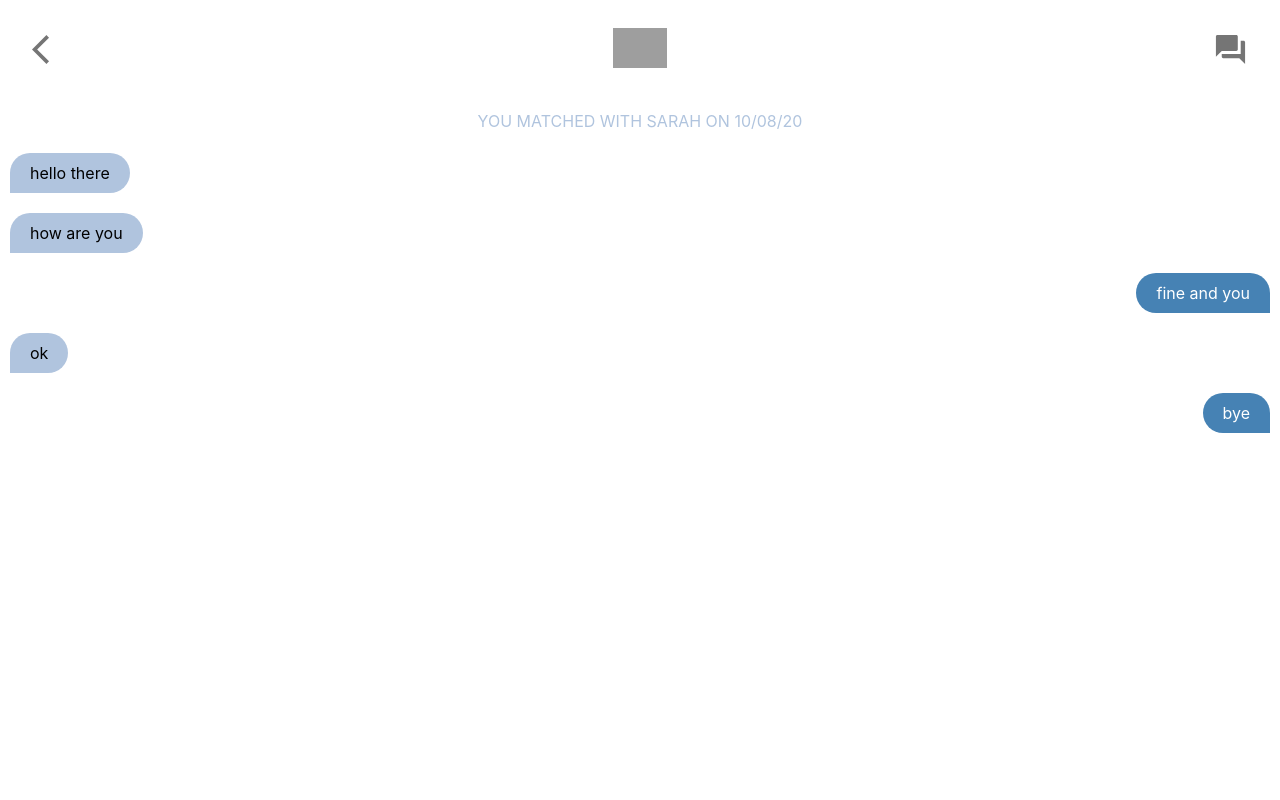
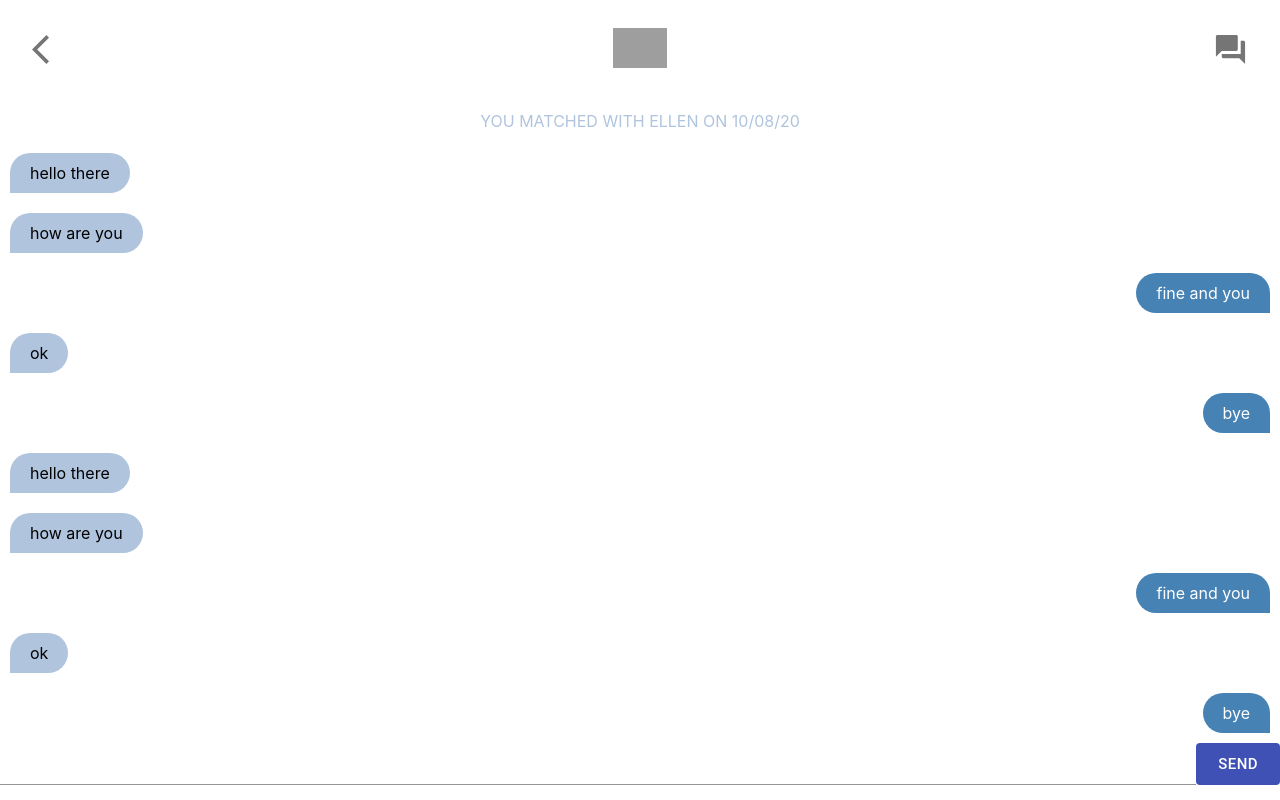
Before and after one commit to stevendz/newtinder, a React (Create React App) app: page /chats/Ellen in a window 1280 px wide. Built offline with nearby package versions, Linux system fonts and the light colour scheme; no server answers; grey boxes are pictures that could not be loaded.

Commit message:
Create SendMessageInput and display chats from database

```diff
--- a/src/App.js
+++ b/src/App.js
@@ -10,7 +10,7 @@ function App() {
     <div className="App">
       <Router>
         <Switch>
-          <Route exact path='/chats/:person'>
+          <Route exact path='/chats/:id'>
             <Header backButton='/chats' />
             <ChatScreen />
           </Route>
--- a/src/components/Chat.js
+++ b/src/components/Chat.js
@@ -37,9 +37,9 @@ const StyledLink = styled(Link)`
     }
 `;
 
-function Chat({ name, message, timestamp, profilePic }) {
+function Chat({ name, message, timestamp, profilePic, id }) {
     return (
-        <StyledLink to={`/chats/${name}`} >
+        <StyledLink to={`/chats/${id}`} >
             <ChatContainer>
                 {profilePic ? <Avatar alt={name} src={profilePic} /> : <Avatar>{name.substring(0, 2)}</Avatar>}
                 <ChatMessage><h3>{name}</h3><span>{message}</span></ChatMessage>
--- a/src/components/ChatScreen.js
+++ b/src/components/ChatScreen.js
@@ -1,14 +1,20 @@
 import React, { useState } from 'react'
+import { useParams } from 'react-router-dom'
 import styled from 'styled-components'
+import SendMessageInput from './SendMessageInput'
+
+const ChatScreenContainer = styled.div`
+display:flex;
+flex-direction:column;
+`
 
 const MessageContainer = styled.div`
 display:flex;
 flex-direction:column;
-align-items:center;
->p{
-    padding:1.5vh;
-    color: lightsteelblue;
-}
+/* TODO: Needs to be fixed to grow to available height */
+flex-grow:1;
+height:75vh;
+overflow-y:auto;
 `
 const MyMessage = styled.div`
 padding:10px 20px;
@@ -25,9 +31,25 @@ background: lightsteelblue;
 align-self:flex-start;
 border-radius:20px 20px 20px 0;
 `
+const MatchedText = styled.p`
+padding:1.5vh;
+    color: lightsteelblue;
+    text-align:center;
+`
 
 function ChatScreen() {
+    const { id } = useParams()
     const [messages, setMessages] = useState([
+        { name: 'Ellen', message: 'hello there' },
+        { name: 'Ellen', message: 'how are you' },
+        { name: 'Steven', message: 'fine and you' },
+        { name: 'Ellen', message: 'ok' },
+        { name: 'Steven', message: 'bye' },
+        { name: 'Ellen', message: 'hello there' },
+        { name: 'Ellen', message: 'how are you' },
+        { name: 'Steven', message: 'fine and you' },
+        { name: 'Ellen', message: 'ok' },
+        { name: 'Steven', message: 'bye' },
         { name: 'Ellen', message: 'hello there' },
         { name: 'Ellen', message: 'how are you' },
         { name: 'Steven', message: 'fine and you' },
@@ -35,13 +57,16 @@ function ChatScreen() {
         { name: 'Steven', message: 'bye' },
     ])
     return (
-        <MessageContainer>
-            <p>YOU MATCHED WITH SARAH ON 10/08/20</p>
-            {messages.map(message => message.name === 'Steven'
-                ? <MyMessage>{message.message}</MyMessage>
-                : <Message>{message.message}</Message>
-            )}
-        </MessageContainer>
+        <ChatScreenContainer>
+            <MatchedText>YOU MATCHED WITH {id.toUpperCase()} ON 10/08/20</MatchedText>
+            <MessageContainer>
+                {messages?.map(message => message.name === 'Steven'
+                    ? <MyMessage>{message.message}</MyMessage>
+                    : <Message>{message.message}</Message>
+                )}
+            </MessageContainer>
+            <SendMessageInput />
+        </ChatScreenContainer>
     )
 }
 
--- a/src/components/Chats.js
+++ b/src/components/Chats.js
@@ -1,33 +1,33 @@
-import React from 'react'
+import database from '../firebase'
+import React, { useEffect, useState } from 'react'
 import Chat from './Chat'
 
 function Chats() {
+    const [chats, setChats] = useState()
+    useEffect(() => {
+        const unsubscribe = database
+            .collection('chats')
+            .where('members', 'array-contains', 'Steven')
+            .onSnapshot(snapshot => (
+                setChats(snapshot.docs.map(doc => doc))
+            ))
+
+        return () => {
+            unsubscribe();
+        }
+    }, [])
     return (
         <div>
-            <Chat
-                name='Sarah'
-                message='Hey! how are you 😊'
-                timestamp='35 minutes ago'
-                profilePic='https://www.crew-united.com/Media/Images/1028/1028860/1028860.entity.4_3.jpg'
-            />
-            <Chat
-                name='Ellen'
-                message='Whats up?'
-                timestamp='12 minutes ago'
-                profilePic='https://smartcdn.prod.postmedia.digital/nationalpost/wp-content/uploads/2019/02/cpt118-the-associated-press.jpg?quality=100&strip=all&w=642'
-            />
-            <Chat
-                name='Sarah'
-                message='Hey! how are you 😊'
-                timestamp='35 minutes ago'
-            // profilePic='https://www.crew-united.com/Media/Images/1028/1028860/1028860.entity.4_3.jpg'
-            />
-            <Chat
-                name='Ellen'
-                message='Whats up?'
-                timestamp='12 minutes ago'
-                profilePic='https://smartcdn.prod.postmedia.digital/nationalpost/wp-content/uploads/2019/02/cpt118-the-associated-press.jpg?quality=100&strip=all&w=642'
-            />
+            {chats?.map(chat =>
+                <Chat
+                    key={chat.id}
+                    id={chat.id}
+                    name={chat.data().members[0]}
+                    message='Hey! how are you 😊'
+                    timestamp='35 minutes ago'
+                    profilePic='https://www.crew-united.com/Media/Images/1028/1028860/1028860.entity.4_3.jpg'
+                />
+            )}
         </div>
     )
 }
--- /dev/null
+++ b/src/components/SendMessageInput.js
@@ -0,0 +1,26 @@
+import { Button, TextField } from '@material-ui/core'
+import React, { useState } from 'react'
+import styled from 'styled-components'
+
+const SendMessageInputContainer = styled.form`
+display:flex;
+align-items:flex-end;
+>:first-child{
+    flex-grow:1;
+}
+`
+
+function SendMessageInput() {
+    const [message, setMessage] = useState('')
+    return (
+        <SendMessageInputContainer>
+            <TextField onChange={field => setMessage(field.target.value)} />
+            <Button onClick={sendMessage} disableElevation color='primary' variant="contained" size="large">Send</Button>
+        </SendMessageInputContainer>
+    )
+    function sendMessage() {
+        console.log(message)
+    }
+}
+
+export default SendMessageInput
--- a/src/components/TinderCards.js
+++ b/src/components/TinderCards.js
@@ -14,7 +14,7 @@ margin-top:5vh;
 `;
 
 function TinderCards() {
-    const [people, setPeople] = useState([])
+    const [people, setPeople] = useState()
 
     useEffect(() => {
         const unsubscribe = database
@@ -29,7 +29,7 @@ function TinderCards() {
 
     return (
         <TinderCardsContainer>
-            {people.map(person => (
+            {people?.map(person => (
                 <TinderCard key={person.name} preventSwipe={['up', 'down']}>
                     <MyTinderCard person={person} />
                 </TinderCard>
```
